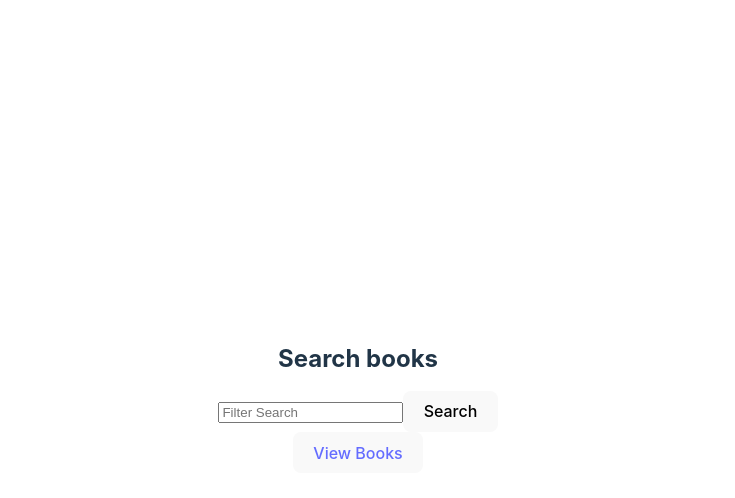
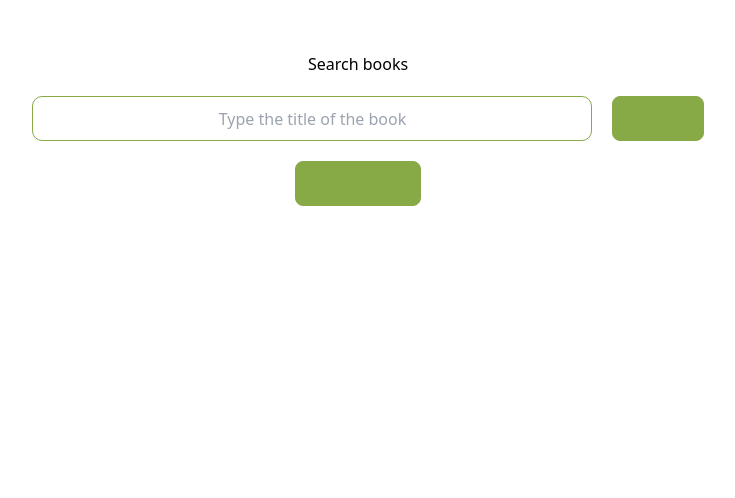
Before and after one commit to felexkemboi/books, a Vue app: page / in a window 1280 px wide. Shown: the top 498 px of the page, without its empty margins (282-1017 px from the left). Built offline with nearby package versions, Linux system fonts and the light colour scheme.

Commit message:
add tailwind for styling

```diff
--- a/package.json
+++ b/package.json
@@ -17,6 +17,9 @@
   },
   "devDependencies": {
     "@vitejs/plugin-vue": "^3.1.0",
+    "autoprefixer": "^10.4.12",
+    "postcss": "^8.4.18",
+    "tailwindcss": "^3.2.1",
     "vite": "^3.1.0"
   }
 }
--- /dev/null
+++ b/postcss.config.cjs
@@ -0,0 +1,6 @@
+module.exports = {
+  plugins: {
+    tailwindcss: {},
+    autoprefixer: {},
+  },
+}
--- a/src/components/Home.vue
+++ b/src/components/Home.vue
@@ -1,13 +1,17 @@
 <template>
   <div class="home">
     <h2>Search books</h2>
-    <input type="text" placeholder="Filter Search" v-model="query" />
-    <button type="button" @click="search">Search</button>
-    <div class="loader" v-if="loading"></div>
-    <div v-else>
+    <div class="search flex-row">
+      <input class="input" type="text" placeholder="Type the title of the book" v-model="query" />
+      <button type="button" @click="search" v-if="!loading">Search</button>
+      <button v-else type="button" class="spinner_button" disabled>
+        <svg class="loader"></svg>
+      </button>
+    </div>
+    <div>
       <button type="button">
-        <router-link to="/books">View Books</router-link>
-      </button>
+      <router-link to="/books">View Books</router-link>
+    </button>
     </div>
   </div>
 </template>
@@ -43,13 +47,32 @@ const search = async function () {
   margin-top: 20px;
 }
 
+.search {
+  text-align: center;
+}
+
 .loader {
-  border: 6px solid #f3f3f3; /* Light grey */
-  border-top: 6px solid #3498db; /* Blue */
+  border: 8px solid #f3f3f3;
+  border-top: 6px solid #55db34;
   border-radius: 50%;
   width: 20px;
   height: 20px;
   animation: spin 1s linear infinite;
+}
+
+.spinner_button {
+  margin-top: 10px;
+  min-height: 50px;
+  min-width: 80px;
+}
+
+input {
+  border: 1px solid rgb(135, 170, 71);
+  border-radius: 10px;
+  min-height: 45px;
+  min-width: 70vh;
+  text-align: center;
+  margin: 20px;
 }
 
 @keyframes spin {
--- a/src/style.css
+++ b/src/style.css
@@ -1,72 +1,22 @@
-:root {
-  font-family: Inter, Avenir, Helvetica, Arial, sans-serif;
-  font-size: 16px;
-  line-height: 24px;
-  font-weight: 400;
+@tailwind base;
+@tailwind components;
+@tailwind utilities;
 
-  color-scheme: light dark;
-  color: rgba(255, 255, 255, 0.87);
-  background-color: #242424;
-
-  font-synthesis: none;
-  text-rendering: optimizeLegibility;
-  -webkit-font-smoothing: antialiased;
-  -moz-osx-font-smoothing: grayscale;
-  -webkit-text-size-adjust: 100%;
-}
-
-a {
-  font-weight: 500;
-  color: #646cff;
-  text-decoration: inherit;
-}
-a:hover {
-  color: #535bf2;
-}
-
-a {
-  font-weight: 500;
-  color: #646cff;
-  text-decoration: inherit;
-}
-a:hover {
-  color: #535bf2;
-}
-
-body {
-  margin: 0;
-  display: flex;
-  place-items: center;
-  min-width: 320px;
-  min-height: 100vh;
-}
-
-h1 {
-  font-size: 3.2em;
-  line-height: 1.1;
-}
 
 button {
   border-radius: 8px;
-  border: 1px solid transparent;
+  border: 1px solid;
   padding: 0.6em 1.2em;
   font-size: 1em;
   font-weight: 500;
   font-family: inherit;
-  background-color: #1a1a1a;
+  background-color: rgb(135, 170, 71);
   cursor: pointer;
-  transition: border-color 0.25s;
-}
-button:hover {
-  border-color: #646cff;
-}
-button:focus,
-button:focus-visible {
-  outline: 4px auto -webkit-focus-ring-color;
+  color: rgb(135, 170, 71);;
 }
 
-.card {
-  padding: 2em;
+button:hover {
+  border-color: #64ffb7;
 }
 
 #app {
@@ -74,17 +24,5 @@ button:focus-visible {
   margin: 0 auto;
   padding: 2rem;
   text-align: center;
+  align-content: center;
 }
-
-@media (prefers-color-scheme: light) {
-  :root {
-    color: #213547;
-    background-color: #ffffff;
-  }
-  a:hover {
-    color: #747bff;
-  }
-  button {
-    background-color: #f9f9f9;
-  }
-}
--- /dev/null
+++ b/tailwind.config.cjs
@@ -0,0 +1,10 @@
+module.exports = {
+  content: [
+    "./index.html",
+    "./src/**/*.{js,ts,jsx,tsx}",
+  ],
+  theme: {
+    extend: {},
+  },
+  plugins: [],
+}
```
Also changed, not shown: 1 other file (tests, documents, lock files or other folders).
